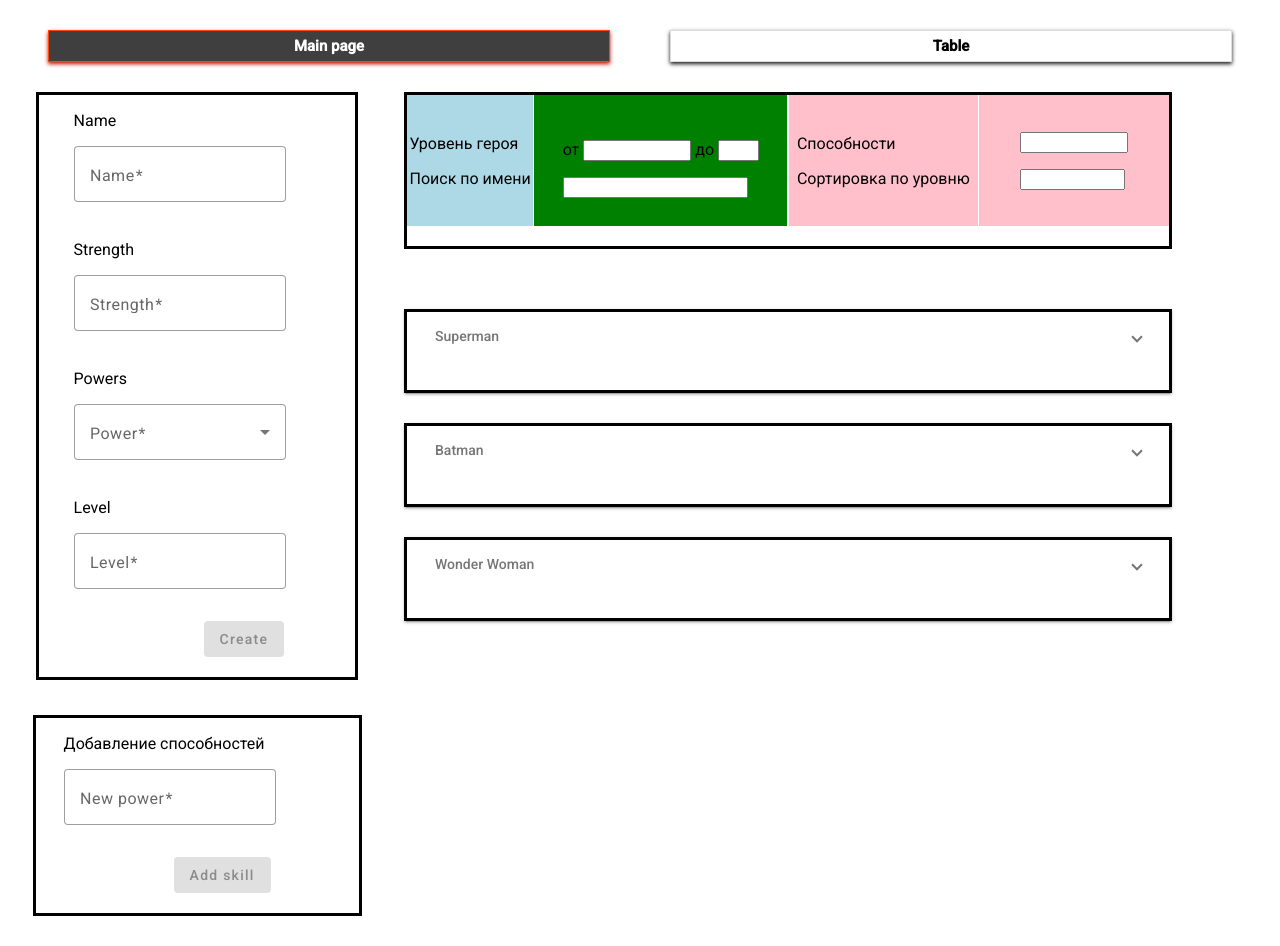
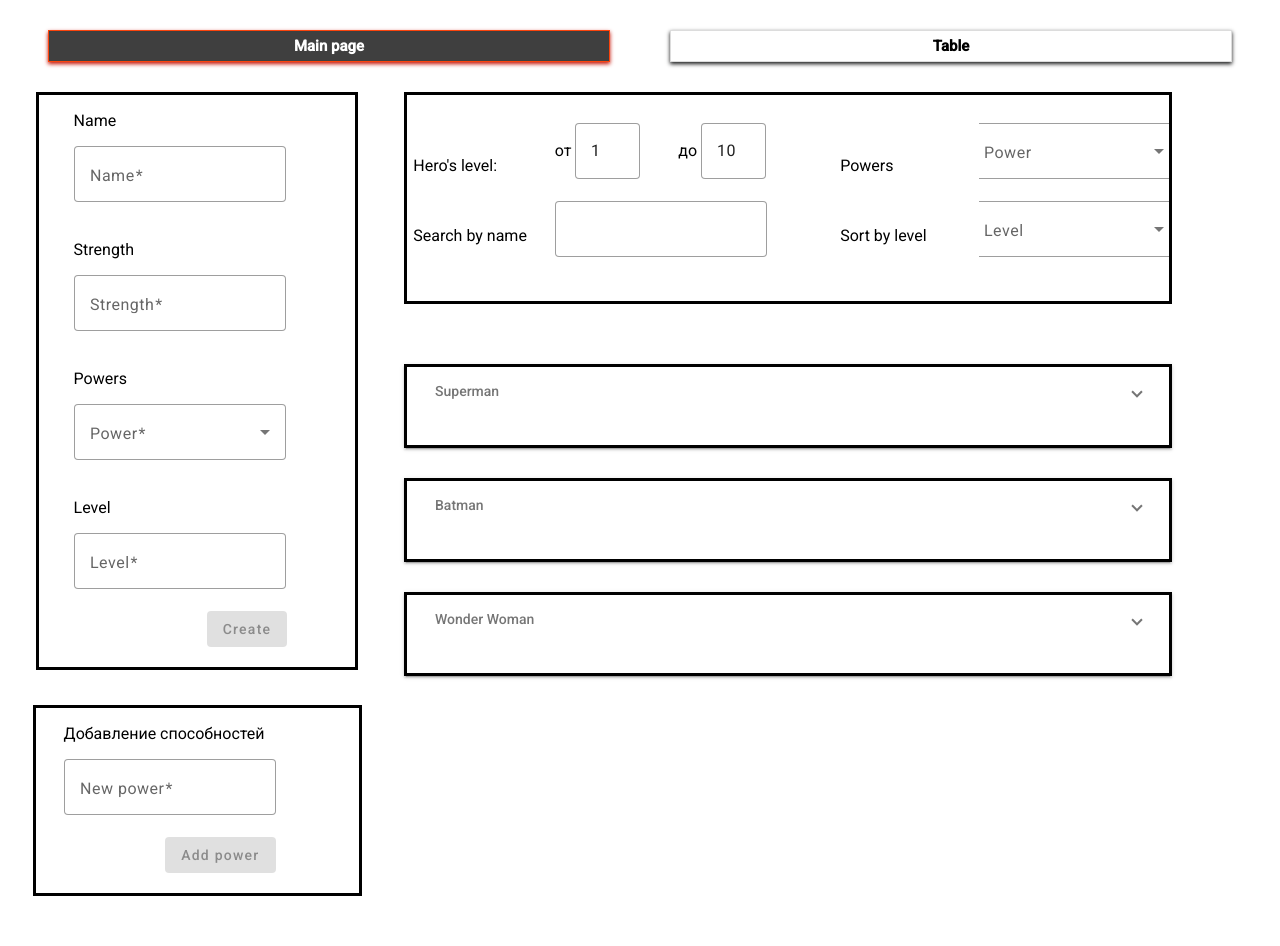
Before and after one commit to iceisnicehq/angular_v3, an Angular app: page /main in a window 1280 px wide. Built offline with nearby package versions, Linux system fonts and the light colour scheme.

Commit message:
coupleOfFilters

```diff
--- a/src/app/entities/components/main/main.component.html
+++ b/src/app/entities/components/main/main.component.html
@@ -1,27 +1,30 @@
 <div class="left">
-  <form [formGroup]="heroForm" (ngSubmit)="onSave()">
+  <form [formGroup]="heroForm">
     <div class="create">
         <p>Name</p>
         <mat-form-field appearance="outline">
           <mat-label>Name</mat-label>
           <input matInput
                 formControlName="name"
-                type="text"/>
+                type="text"
+                pattern="^[a-zA-zа-яА-я\s]*$"/>
         </mat-form-field>
         <p>Strength</p>
         <mat-form-field appearance="outline">
           <mat-label>Strength</mat-label>
           <input matInput
                  formControlName="strength"
-                 type="text"/>
+                 type="number"
+                 min="1"
+                 max="10"/>
         </mat-form-field>
         <p>Powers</p>
         <mat-form-field appearance="outline">
           <mat-label>Power</mat-label>
           <mat-select multiple
-                      formControlName="skill">
-            <mat-option *ngFor="let val of powers" [value]="val">
-              {{  val  }}
+                      formControlName="power">
+            <mat-option *ngFor="let val of powers" [value]="' ' + val">
+              {{ val }}
             </mat-option>
           </mat-select>
         </mat-form-field>
@@ -30,17 +33,21 @@
           <mat-label>Level</mat-label>
           <input matInput
                 formControlName="lvl"
-                type="text"/>
+                type="number"
+                min="1"
+                max="10"/>
         </mat-form-field>
         <br/>
         <button mat-raised-button
                 [disabled]="!heroForm.valid"
-                type="submit"
-                color="primary">Create</button>
+                type="button"
+                (click)="onSave()"
+                color="primary"
+                >Create</button>
     </div>
   </form>
   <form [formGroup]="power">
-    <div class="skill">
+    <div class="power">
       <p>Добавление способностей</p>
       <mat-form-field appearance="outline">
         <mat-label>New power</mat-label>
@@ -52,7 +59,8 @@
       <button mat-raised-button
               [disabled]="!power.valid"
               color="primary"
-              (click)="addPower()">Add skill</button>
+              (click)="addPower()"
+              type="button">Add power</button>
     </div>
   </form>
 
@@ -60,44 +68,92 @@
 
 <div class="right">
   <div class="filter">
-    <mat-grid-list cols="12" rowHeight="65px">
+    <mat-grid-list cols="12" rowHeight="80px">
       <mat-grid-tile
           [colspan]="2"
-          [rowspan]="2"
-          [style.background]="'lightblue'">
+          [rowspan]="2">
         <div>
-          <p>Уровень героя</p>
-          <p>Поиск по имени</p>
-
+          <p>Hero's level:</p>
+          <br/>
+          <p>Search by name</p>
         </div>
       </mat-grid-tile>
-
       <mat-grid-tile
       [colspan]="4"
-      [rowspan]="2"
-      [style.background]="'green'">
+      [rowspan]="2">
       <div>
-        <p> от <input type="number" style="width: 100px;"> до <input type="text" size="2"> </p>
-        <input type="text">
+        <span> от
+          <mat-form-field class="toggles" appearance="outline">
+            <input matInput
+                   type="number"
+                   min="1"
+                   max="10"
+                   value="1"
+                   #minLevelInput
+                   (change)="levelFilter(minLevelInput, maxLevelInput)">
+                   <input #minLevelInput type="number" min="1" max="10" hidden>
+
+          </mat-form-field >
+          <span style="display:inline-block; width: 16%;">
+          </span>
+        </span>
+        <span>
+          до
+          <mat-form-field class="toggles" appearance="outline">
+            <input matInput
+                  type="number"
+                  min="1"
+                  max="10"
+                  value="10"
+                  #maxLevelInput
+                  (change)="levelFilter(minLevelInput, maxLevelInput)">
+                  <input #maxLevelInput type="number" min="1" max="10" hidden>
+          </mat-form-field>
+          </span>
+          <br/>
+          <mat-form-field class="search" appearance="outline">
+            <input matInput
+                  type="text"
+                  pattern="^[a-zA-zа-яА-я\s]*$"
+                  (keyup)="nameFilter($event)"
+                  #input/>
+          </mat-form-field>
       </div>
       </mat-grid-tile>
 
       <mat-grid-tile
       [colspan]="3"
-      [rowspan]="2"
-      [style.background]="'pink'">
+      [rowspan]="2">
         <div>
-          <p>Способности</p>
-          <p>Сортировка по уровню</p>
+          <p>Powers</p>
+          <br/>
+          <p>Sort by level</p>
         </div>
       </mat-grid-tile>
       <mat-grid-tile
       [colspan]="3"
-      [rowspan]="2"
-      [style.background]="'pink'">
+      [rowspan]="2">
         <div>
-          <p><input type="number" style="width: 100px;"></p>
-          <p><input type="text" size="10"></p>
+          <mat-form-field appearance="outline">
+            <mat-label>Power</mat-label>
+            <mat-select multiple>
+              <mat-option *ngFor="let val of powers" [value]="' ' + val">
+                {{ val }}
+              </mat-option>
+            </mat-select>
+          </mat-form-field>
+          <br/>
+          <mat-form-field appearance="outline">
+            <mat-label>Level</mat-label>
+            <mat-select>
+              <mat-option value="asc">
+                Ascending
+              </mat-option>
+              <mat-option value="desc">
+                Descending
+              </mat-option>
+            </mat-select>
+          </mat-form-field>
         </div>
       </mat-grid-tile>
     </mat-grid-list>
@@ -112,7 +168,7 @@
     </mat-expansion-panel-header>
     <p>Name: {{ hero.name }}</p>
     <p>Strength: {{ hero.strength }}</p>
-    <p>Powers: {{ hero.skill }}</p>
+    <p>Powers: {{ hero.power }}</p>
     <p>Level: {{ hero.lvl }}</p>
     <button (click)="onDelete(hero)"
              mat-raised-button>
--- a/src/app/entities/components/main/main.component.scss
+++ b/src/app/entities/components/main/main.component.scss
@@ -23,20 +23,21 @@
       //   height: 10px;
       //   }
         button {
-          margin: 10px;
-          // position: relative;
-          left: 120px;
+          margin-bottom: 10px;
+          display: block;
+          margin-left: 54%;
 
         }
     }
-    .skill {
+    .power {
       border: black solid;
       padding: 0 28px 10px;
       margin: 30px;
       width: 80%;
       button {
-        margin: 10px;
-        left: 100px;
+        margin-bottom: 10px;
+        display: block;
+        margin-left: 38%;
       }
     }
   }
@@ -48,9 +49,18 @@
     padding-right: 60px;
     position: absolute;
     .filter {
+      padding-top: 25px;
       border: black solid;
       padding-bottom: 20px;
       margin-bottom: 60px;
+      mat-grid-list {
+        .toggles {
+            width: 65px;
+        }
+        .search {
+          width: auto;
+        }
+      }
     }
     mat-expansion-panel {
       border: solid black;
@@ -61,11 +71,10 @@
         padding: 0 28px 30px;
       }
       button {
-        left: 100px;
+        display: block;
+        margin-left: auto;
+        margin-right: 0;
       }
     }
-    // display: flex;
-    // align-items: center;
-    // flex-direction: column;
   }
 }
--- a/src/app/entities/components/main/main.component.ts
+++ b/src/app/entities/components/main/main.component.ts
@@ -1,9 +1,10 @@
-import { Component, Inject } from '@angular/core';
+import { Component } from '@angular/core';
 import { CreateForm } from './main.create-form.service';
-import { FormControl, FormGroup } from '@angular/forms';
-import { MAT_DIALOG_DATA } from '@angular/material/dialog';
+import { FormGroup } from '@angular/forms';
+// import { MAT_DIALOG_DATA } from '@angular/material/dialog';
 import { INeedAHero } from '../../interfaces/app.interface';
 import { HeroDataService } from '../services/hero-data.service';
+
 @Component({
   selector: 'app-main',
   templateUrl: './main.component.html',
@@ -25,10 +26,11 @@ export class MainComponent {
   }
 
   public onSave(): void {
-    this._hero.hallOfHeroes.push(this.heroForm.value)
-    // console.table(this.heroForm.value)
+    this._hero.hallOfHeroes.push(this.heroForm.value);
+    this.data = this._hero.getHeroes();
     this.heroForm.reset()
-    // console.log(this._hero.hallOfHeroes)
+    this.nameFilter(new Event (''))
+    // this.levelFilter(new Event (''), new Event(''))
   }
   public addPower(): void {
     if (this.powers.includes(this.power.value.power)) {
@@ -43,4 +45,13 @@ export class MainComponent {
   public onDelete(hero: INeedAHero): void {
     this._hero.deleteHero(hero);
   }
+  public nameFilter(event: Event): void {
+    const filterValue = (event.target as HTMLInputElement).value;
+    this.data = this._hero.getHeroes().filter(hero => hero.name.toLowerCase().includes(filterValue.toLowerCase()));
+  }
+  public levelFilter(minLevelInput: HTMLInputElement, maxLevelInput: HTMLInputElement): void {
+    const minLevel = parseInt(minLevelInput.value, 10);
+    const maxLevel = parseInt(maxLevelInput.value, 10);
+    this.data = this._hero.getHeroes().filter(hero => hero.lvl >= minLevel && hero.lvl <= maxLevel);
+  }
 }
--- a/src/app/entities/components/main/main.create-form.service.ts
+++ b/src/app/entities/components/main/main.create-form.service.ts
@@ -5,7 +5,7 @@ import {
   FormGroup,
   Validators,
 } from '@angular/forms';
-import { INeedAHero } from '../../interfaces/app.interface';
+// import { INeedAHero } from '../../interfaces/app.interface';
 /**
  * @service {createDialogForm}
  * @description для создания реактивных форм
@@ -26,7 +26,7 @@ export class CreateForm {
       return this._fb.group({
         name: new FormControl('', [Validators.required]),
         strength: new FormControl('', [Validators.required]),
-        skill: new FormControl('', [Validators.required]),
+        power: new FormControl('', [Validators.required]),
         lvl: new FormControl('', [Validators.required])
       });
   }
--- a/src/app/entities/components/table/table.component.html
+++ b/src/app/entities/components/table/table.component.html
@@ -11,7 +11,7 @@
     <td>{{ hero.name }}</td>
     <td>{{ hero.lvl }}</td>
     <td>{{ hero.strength }}</td>
-    <td>{{ hero.skill }}</td>
+    <td>{{ hero.power }}</td>
     <td>
       <button (click)="onDelete(hero)"
                mat-fab color="warn">
@@ -39,9 +39,9 @@
       <td mat-cell *matCellDef="let hero"> {{hero.strength}} </td>
     </ng-container>
 
-    <ng-container matColumnDef="skill">
+    <ng-container matColumnDef="power">
       <th mat-header-cell *matHeaderCellDef> Abilities </th>
-      <td mat-cell *matCellDef="let hero"> {{hero.skill}} </td>
+      <td mat-cell *matCellDef="let hero"> {{hero.power}} </td>
     </ng-container>
 
     <ng-container matColumnDef="delete">
--- a/src/app/entities/interfaces/app.interface.ts
+++ b/src/app/entities/interfaces/app.interface.ts
@@ -1,6 +1,6 @@
 export interface INeedAHero {
   name: string,
-  strength: string[],
-  skill: string,
-  lvl: string,
+  strength: string,
+  power: string,
+  lvl: number,
 }
```
Also changed, not shown: src/app/entities/components/services/hero-data.service.ts (+11 -11 lines).
